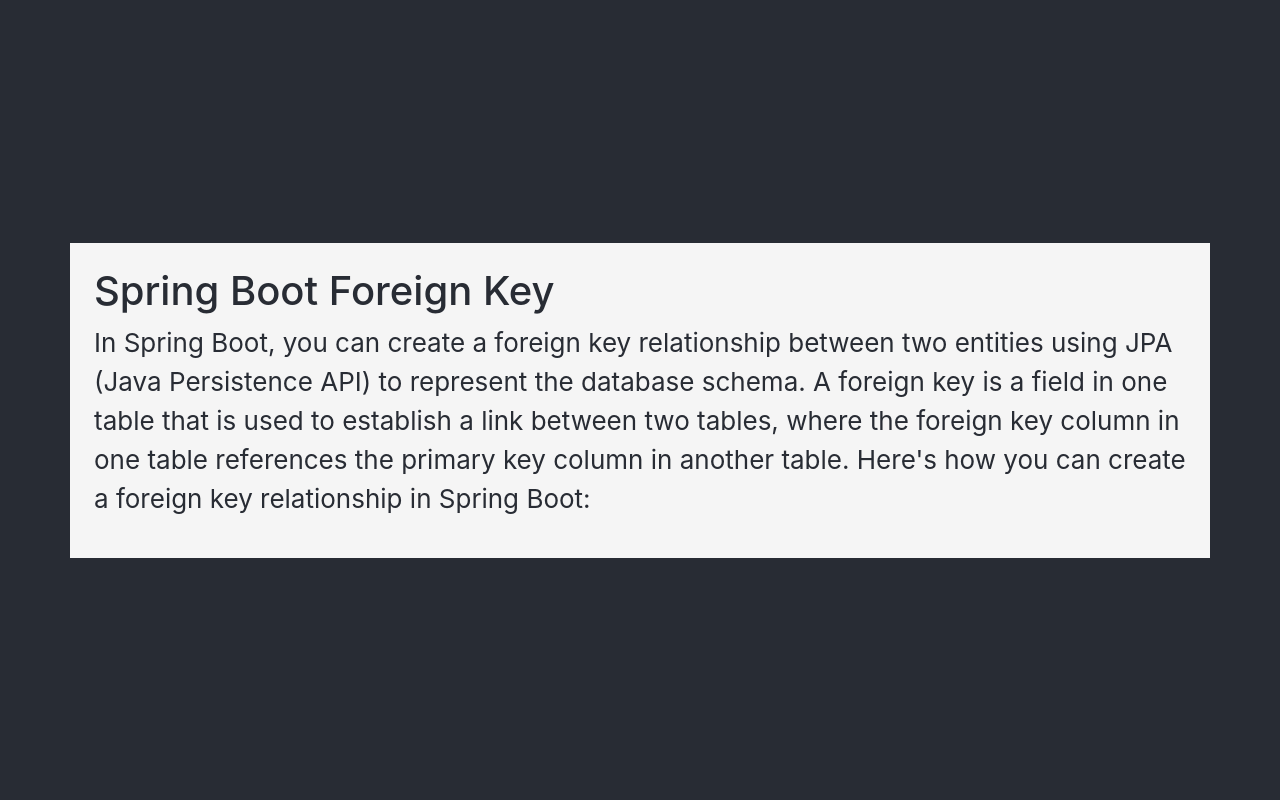
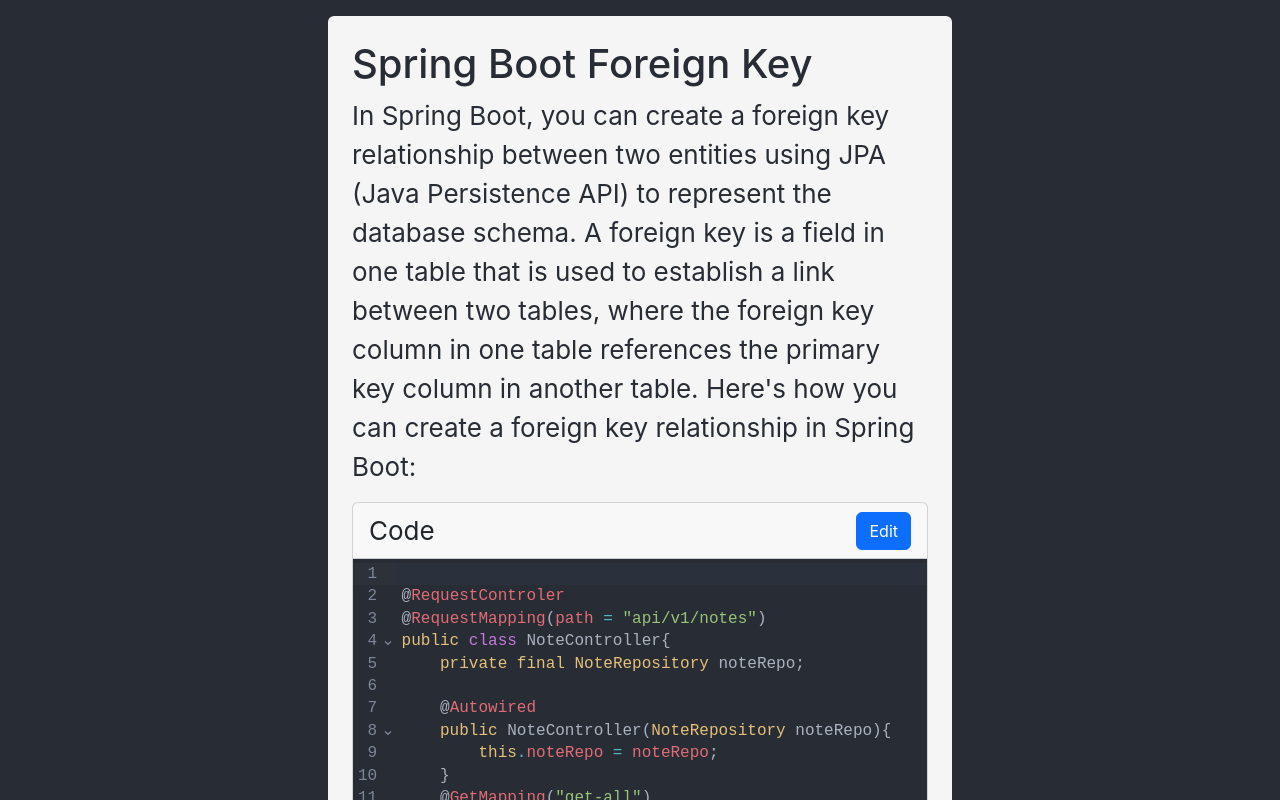
Before and after one commit to iamazizur/developers-note-ui, a React (Create React App) app: page / in a window 1280 px wide. Shown: the top 800 px of the page. Built offline with nearby package versions, Linux system fonts and the light colour scheme; the HTML template or start-up script is replaced by a standard one.

Commit message:
UI for note

```diff
--- a/package.json
+++ b/package.json
@@ -10,7 +10,9 @@
     "react": "^18.2.0",
     "react-dom": "^18.2.0",
     "react-scripts": "5.0.1",
-    "web-vitals": "^2.1.4"
+    "web-vitals": "^2.1.4",
+    "@uiw/react-codemirror": "^4.21.13",
+    "@codemirror/lang-java": "^6.0.1"
   },
   "scripts": {
     "start": "react-scripts start",
--- a/src/App.js
+++ b/src/App.js
@@ -1,12 +1,11 @@
-import logo from './logo.svg';
 import './App.css';
 import Note from './components/notes/Note';
 
 function App() {
   return (
     <div className="App">
-      <header className="App-header">
-        <Note/>
+      <header className="App-header p-3">
+        <Note />
       </header>
     </div>
   );
--- a/src/components/notes/Note.js
+++ b/src/components/notes/Note.js
@@ -1,13 +1,15 @@
 import React from 'react'
 import NoteTitle from './NoteTitle';
 import './Note.css'
+import SubNotes from '../subnotes/SubNotes';
 
 
 export default function Note(params) {
     return (
         <>
-            <div className='container-sm note-wrapper p-4 text-start'>
+            <div className='container-sm note-wrapper p-4 text-start w-50 rounded-2'>
                 <NoteTitle />
+                <SubNotes/>
             </div>
 
 
--- /dev/null
+++ b/src/components/subnotes/CodeComponent.css
@@ -0,0 +1,3 @@
+.CodeMirror {
+  font-size: 16px;
+}
--- /dev/null
+++ b/src/components/subnotes/CodeComponent.js
@@ -0,0 +1,52 @@
+import React from "react";
+import CodeMirror from "@uiw/react-codemirror";
+import { java } from '@codemirror/lang-java';
+import './CodeComponent.css'
+
+
+
+
+let x = `
+@RequestControler
+@RequestMapping(path = "api/v1/notes")
+public class NoteController{
+    private final NoteRepository noteRepo;
+
+    @Autowired
+    public NoteController(NoteRepository noteRepo){
+        this.noteRepo = noteRepo;
+    }
+    @GetMapping("get-all")
+    public Iterable<NoteDTO> getAll(){
+
+    }`
+
+
+
+
+
+export default function CodeComponent(params) {
+
+
+
+
+
+    const onValueChange = (value) => {
+        console.log(value);
+    }
+    let codeValue = x;
+
+    return (
+        <>
+            <CodeMirror
+                value={codeValue}
+                height="400px"
+                className="CodeMirror"
+                fontSize="50px"
+                extensions={[java()]}
+                onChange={onValueChange}
+                theme={'dark'}
+            />
+        </>
+    );
+}
--- /dev/null
+++ b/src/components/subnotes/SubNotes.js
@@ -0,0 +1,23 @@
+import React from "react";
+import CodeComponent from "./CodeComponent";
+
+
+export default function SubNotes(params) {
+    return (
+        <>
+
+            <div className="card">
+                <div className="card-header">
+                    <div className="d-flex justify-content-between align-items-center">
+                        <p className="mb-0">Code</p>
+                        <button className="btn btn-primary">Edit</button>
+                    </div>
+                </div>
+                <div className="card-body p-0">
+                    <CodeComponent />
+                </div>
+            </div>
+
+        </>
+    );
+}
```
Also changed, not shown: 1 other file (tests, documents, lock files or other folders).
